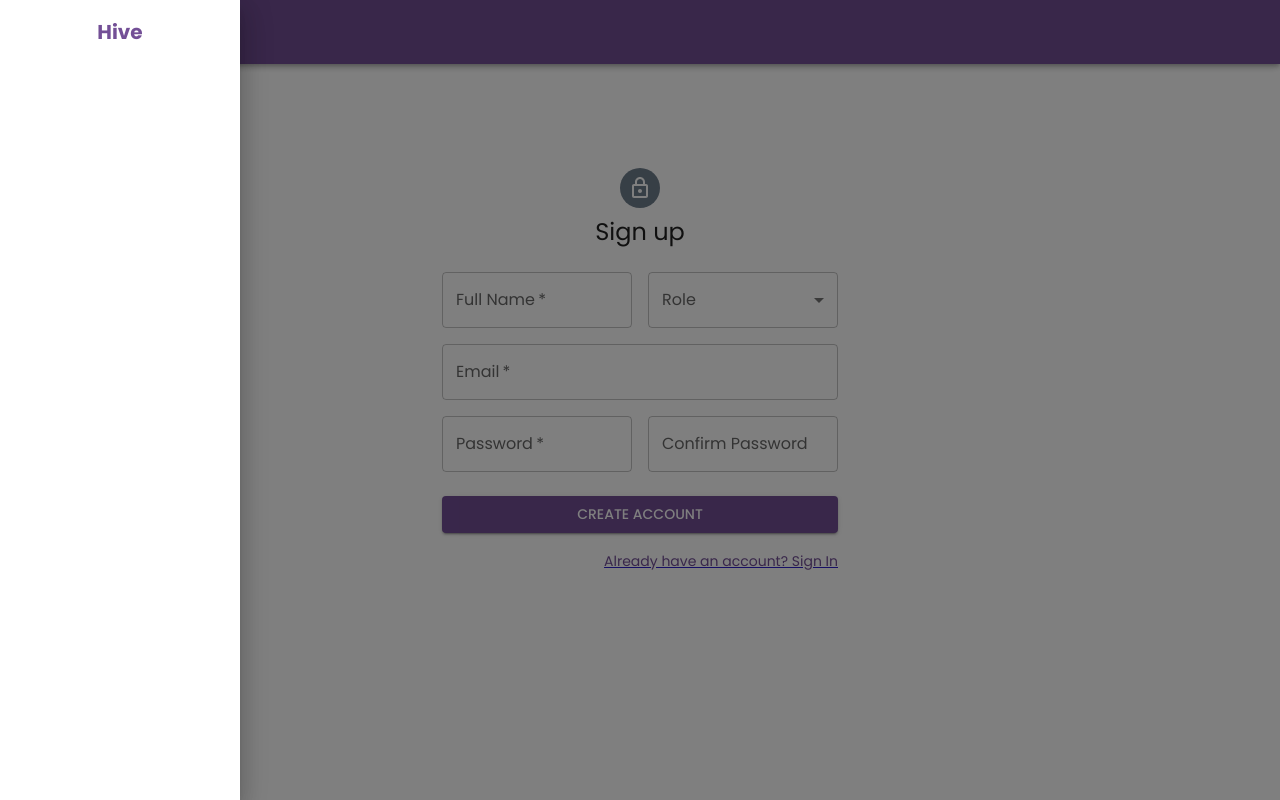
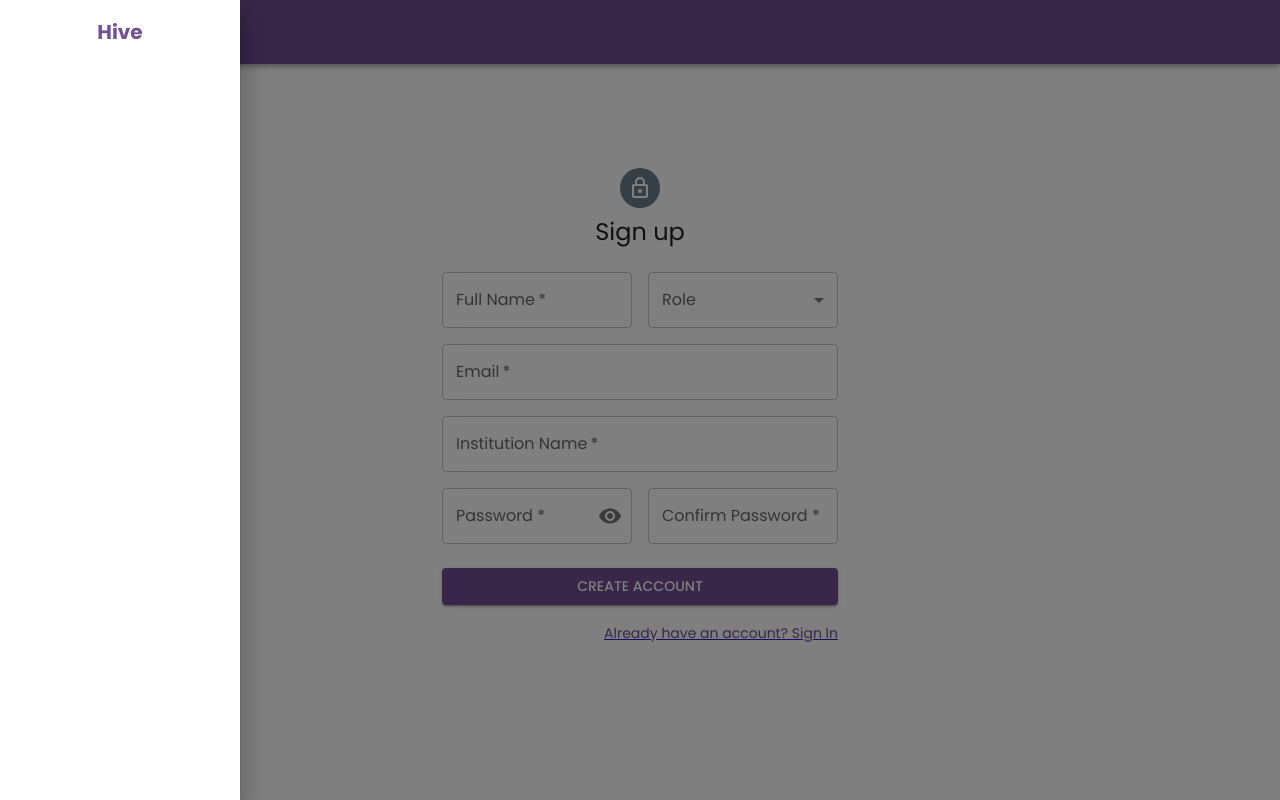
Before and after one commit to adharshSciPy/HIVE, a React (Create React App) app in the folder client/: page /register in a window 1280 px wide. Built offline with nearby package versions, Linux system fonts and the light colour scheme.

Commit message:
institution field with password hide button in registration

```diff
--- a/client/src/scenes/registration/Registration.jsx
+++ b/client/src/scenes/registration/Registration.jsx
@@ -3,7 +3,7 @@ import Avatar from '@mui/material/Avatar';
 import Button from '@mui/material/Button';
 import CssBaseline from '@mui/material/CssBaseline';
 import TextField from '@mui/material/TextField';
-import FormControlLabel from '@mui/material/FormControlLabel';
+import OutlinedInput from '@mui/material/OutlinedInput';
 import Checkbox from '@mui/material/Checkbox';
 import Link from '@mui/material/Link';
 import { Link as RouterLink } from 'react-router-dom'
@@ -14,12 +14,16 @@ import Typography from '@mui/material/Typography';
 import Container from '@mui/material/Container';
 import { useNavigate } from 'react-router-dom'
 import { useDispatch, useSelector } from 'react-redux'
-import { InputLabel, MenuItem } from '@mui/material';
+import { InputLabel, MenuItem, FormControl, FormLabel, FormHelperText } from '@mui/material';
 import { useState } from 'react';
 import { setRole } from '../../store/auth';
 import { LocalizationProvider } from '@mui/x-date-pickers';
 import { AdapterDayjs } from '@mui/x-date-pickers/AdapterDayjs';
 import { DesktopDatePicker } from '@mui/x-date-pickers/DesktopDatePicker';
+import InputAdornment from '@mui/material/InputAdornment';
+import IconButton from '@mui/material/IconButton';
+import Visibility from '@mui/icons-material/Visibility';
+import VisibilityOff from '@mui/icons-material/VisibilityOff';
 import dayjs from 'dayjs';
 import axios from 'axios'
 import { toast } from 'react-toastify';
@@ -33,6 +37,7 @@ export default function SignUp() {
   const [student, setStudent] = useState(false)
   const [role, setRole] = useState('')
   const [date, setDate] = React.useState('');
+  const [showPassword, setShowPassword] = useState(false)
 
   const navigate = useNavigate()
 
@@ -55,6 +60,7 @@ export default function SignUp() {
     fullName: '',
     role: '',
     email: '',
+    institutionName: '',
     password: '',
     confirmPassword: '',
     gender: '',
@@ -97,6 +103,12 @@ export default function SignUp() {
       errors.password = 'Password must contain at least 8 characters, one uppercase letter, one lowercase letter, and one number';
     }
 
+    // insitution name required
+    if (!student) {
+      if (!data.institutionName) {
+        errors.institutionName = 'Institution Name is required';
+      }
+    }
 
     // Confirm Password validation
     if (!data.confirmPassword) {
@@ -112,15 +124,6 @@ export default function SignUp() {
       if (!data.gender) {
         errors.gender = 'Gender is required';
       }
-
-
-      // // dob gender validation
-      // if (!data.dob) {
-      //   errors.dob = 'Date of Birth is required';
-      // }
-      // else {
-      //   errors.dob = ''
-      // }
 
       // college gender validation
       if (!data.college) {
@@ -150,6 +153,7 @@ export default function SignUp() {
         fullName: formData.fullName,
         role,
         email: formData.email,
+        institutionName: formData.institutionName,
         password: formData.password,
         gender: formData.gender,
         dob: formData.dob,
@@ -236,8 +240,28 @@ export default function SignUp() {
                 fullWidth
               />
             </Grid>
+
+            {
+              !student && <>
+                <Grid item xs={12}>
+                  <TextField
+                    label="Institution Name"
+                    name="institutionName"
+                    type="text"
+                    value={formData.institutionName}
+                    onChange={handleInputChange}
+                    error={!!formErrors.institutionName}
+                    helperText={formErrors.institutionName}
+                    required
+                    fullWidth
+                  />
+                </Grid>
+              </>
+            }
+
+
             <Grid item xs={12} sm={6}>
-              <TextField
+              {/* <TextField
                 label="Password"
                 name="password"
                 type="text"
@@ -247,11 +271,36 @@ export default function SignUp() {
                 helperText={formErrors.password}
                 required
                 fullWidth
-              />
+              /> */}
+
+              <FormControl variant="outlined">
+                <InputLabel htmlFor="outlined-adornment-password">Password *</InputLabel>
+                <OutlinedInput
+                  endAdornment={
+                    <InputAdornment position="end">
+                      <IconButton
+                        aria-label="toggle password visibility"
+                        onClick={() => setShowPassword((prev) => !prev)}
+                        edge="end"
+                      >
+                        {showPassword ? <VisibilityOff /> : <Visibility />}
+                      </IconButton>
+                    </InputAdornment>
+                  }
+                  type={showPassword ? 'text' : 'password'}
+                  label="Passwords"
+                  value={formData.password}
+                  onChange={(e) => setFormData({ ...formData, password: e.target.value })}
+                  error={!!formErrors.password}
+                  helperText={formErrors.password}
+                  required
+                  fullWidth
+                />
+              </FormControl>
             </Grid>
             <Grid item xs={12} sm={6}>
               <TextField
-                label="Confirm Password"
+                label="Confirm Password *"
                 name="confirmPassword"
                 type="text"
                 value={formData.confirmPassword}
```
Also changed, not shown: 2 other files (tests, documents, lock files or other folders).
